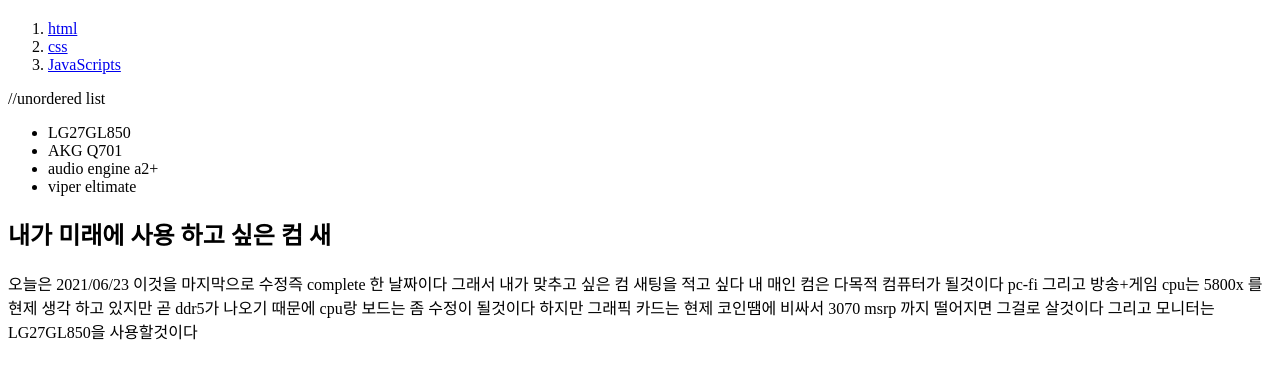
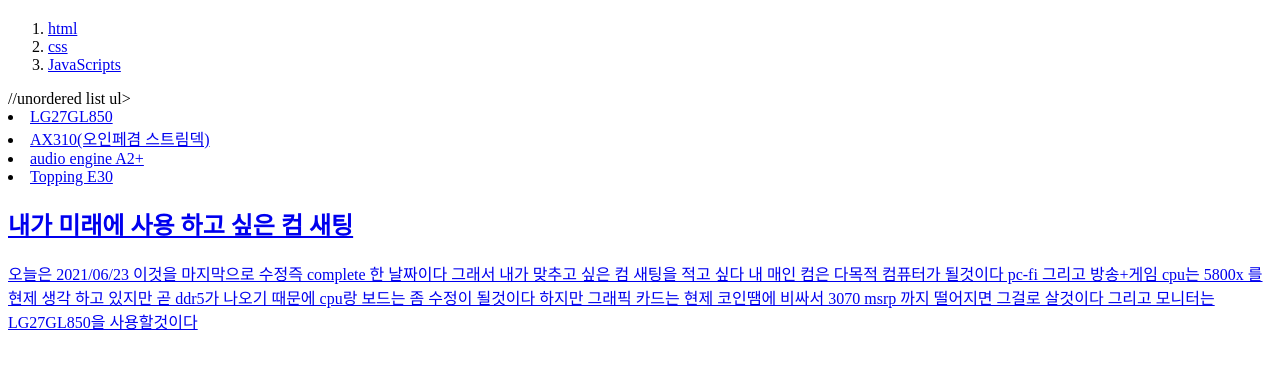
Before and after one commit to vertang/first-web-class, a plain HTML site: page index.html in a window 1280 px wide. Shown: the part 60-438 px from the top of the page. Drawn offline with Linux system fonts and the light colour scheme.

Commit message:
링크 추가

```diff
--- a/index.html
+++ b/index.html
@@ -14,14 +14,18 @@
   <li><a href="third.html">JavaScripts</a></li>
 </ol>
 //unordered list
-<ul>
-  <li>LG27GL850</li>
-  <li>AKG Q701</li>
-  <li>audio engine a2+</li>
-  <li>viper eltimate</li>
-  </ul>
+ul>
+  <li><a href="https://bit.ly/3gYSoN6" class="monitor">
+ LG27GL850</li>
+  <li><a href="https://bit.ly/2T8i0Oc"class="audio interface">AX310(오인페겸 스트림덱)
+   </li>
+  <li><a href="https://bit.ly/3dkQ4xH">
+  audio engine A2+</li>
+  <li><a href="https://bit.ly/2Sv1k3j"class="dac">Topping E30
+  </li>
+</ul>
 
-<h2>내가 미래에 사용 하고 싶은 컴 새 </h2>
+<h2>내가 미래에 사용 하고 싶은 컴 새팅 </h2>
 <p>오늘은 2021/06/23 이것을 마지막으로 수정즉 complete 한 날짜이다
   그래서 내가 맞추고 싶은 컴 새팅을 적고 싶다 내 매인 컴은 다목적 컴퓨터가 될것이다
   pc-fi 그리고 방송+게임 cpu는 5800x 를 현제 생각 하고 있지만 곧 ddr5가 나오기
```
